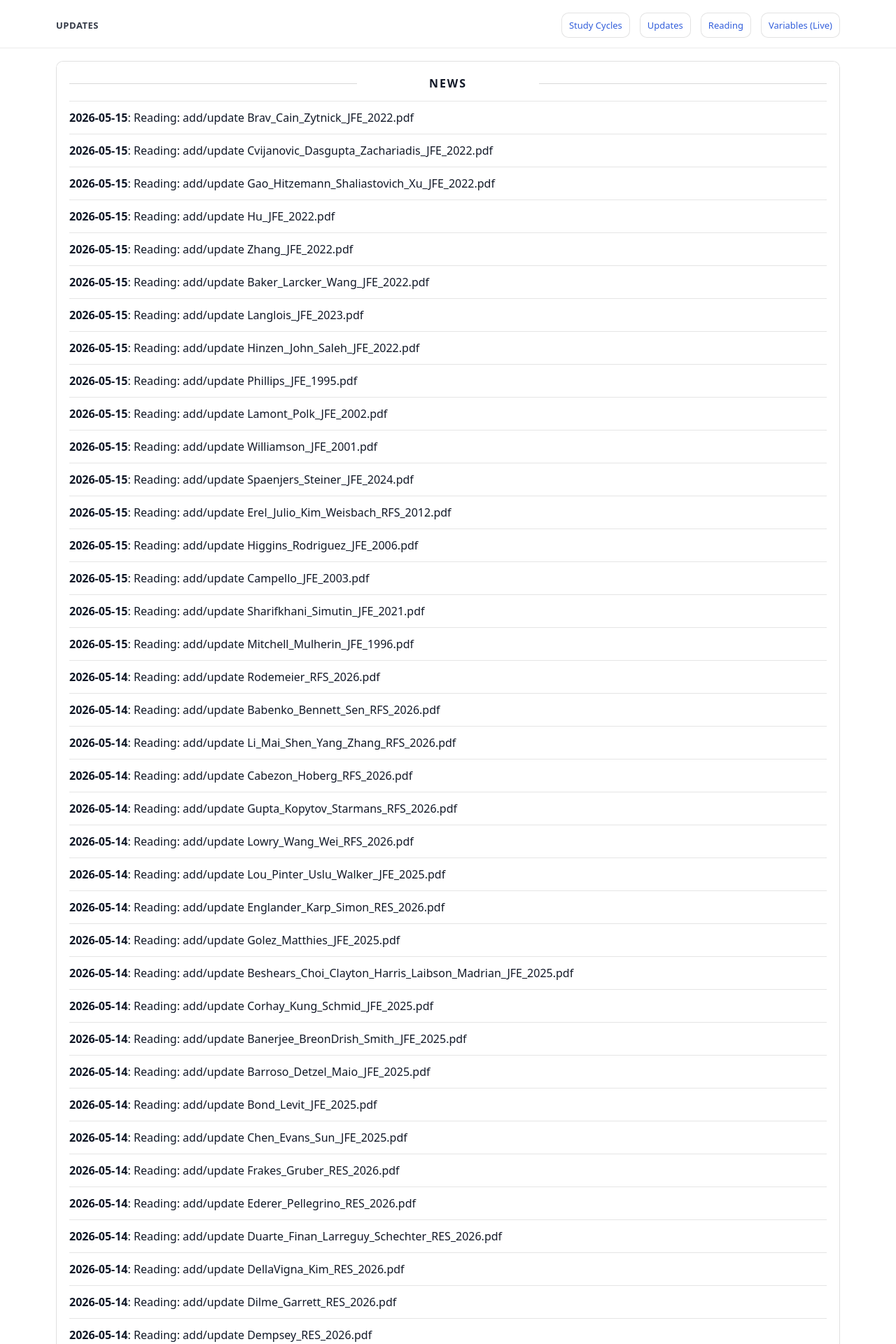
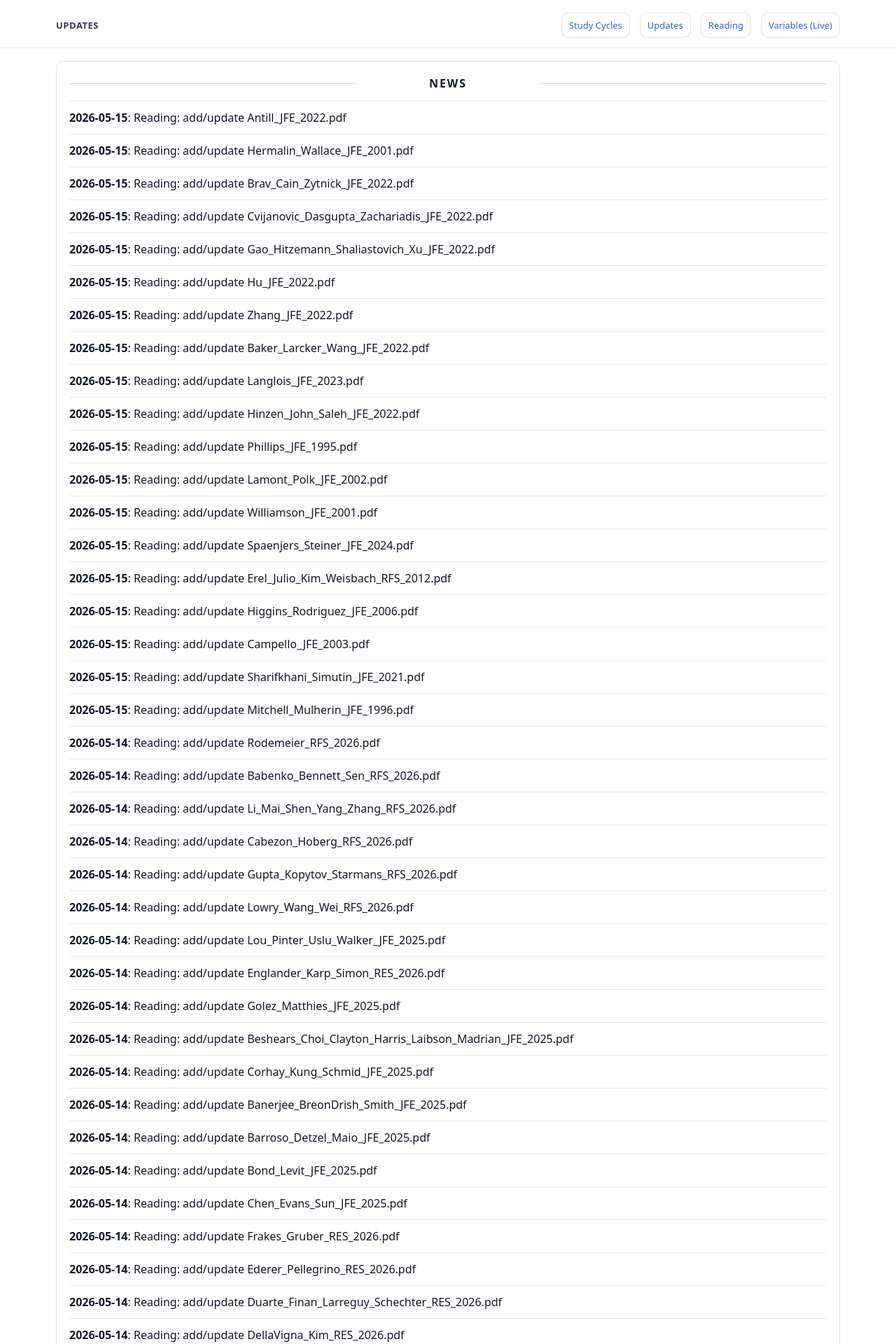
Before and after one commit to yaxinzn/study-archive, a Jekyll site: the page built from updates/index.md, in a window 1280 px wide. Shown: the top 1920 px of the page at 70% size. Built offline with Jekyll 4.4.1, drawn with Linux system fonts in a browser that asks for light colours; some of the changed text lies outside the part shown.

Commit message:
chore: update NEWS feed

```diff
--- a/_data/news.yml
+++ b/_data/news.yml
@@ -1,4 +1,10 @@
 # Auto-generated update history (sorted newest -> oldest). Do not edit manually.
+- ts: "1778843599"
+  date: "2026-05-15"
+  title: "Reading: add/update Antill_JFE_2022.pdf"
+- ts: "1778843581"
+  date: "2026-05-15"
+  title: "Reading: add/update Hermalin_Wallace_JFE_2001.pdf"
 - ts: "1778843298"
   date: "2026-05-15"
   title: "Reading: add/update Brav_Cain_Zytnick_JFE_2022.pdf"
```
